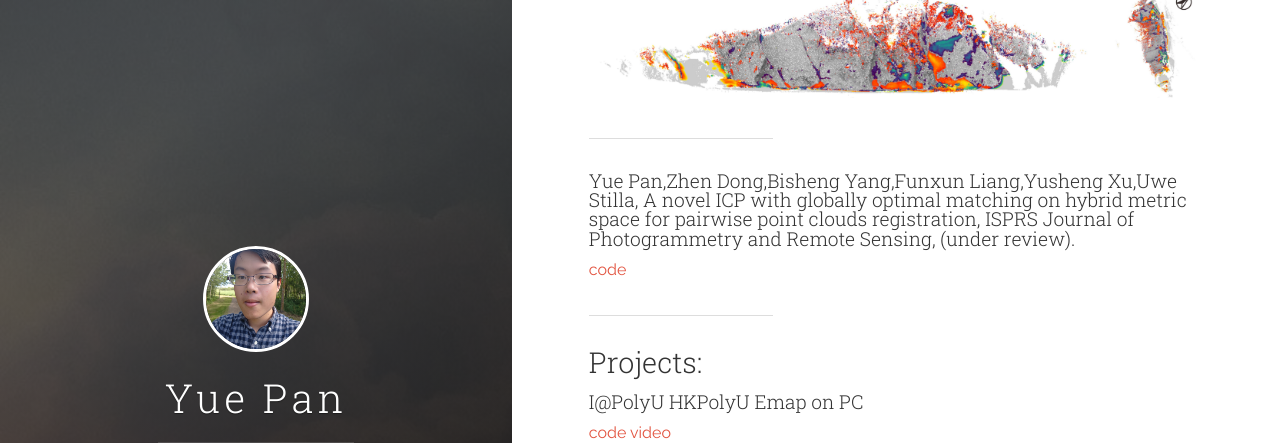
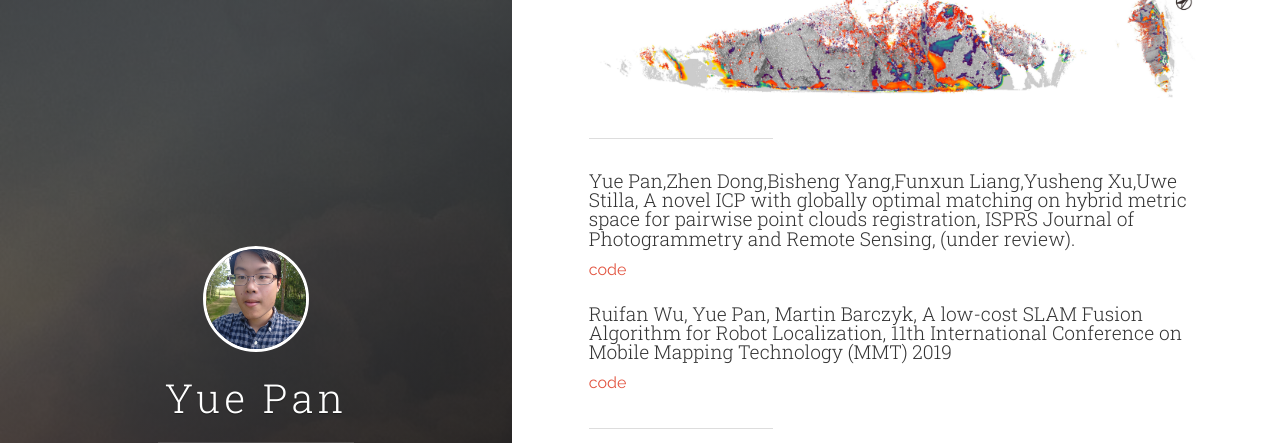
Before and after one commit to YuePanEdward/YuePanEdward.github.io, a Jekyll site: the page built from _posts/2018-12-01-about.md, in a window 1280 px wide and 900 px high, scrolled down 1367 px, cut to the strip 0-443 px from the top of the window. Built offline with Jekyll 4.4.1, drawn with Linux system fonts in a browser that asks for light colours; some of the changed text lies outside the part shown.

Commit message:
Update 2018-12-01-about.md

```diff
--- a/_posts/2018-12-01-about.md
+++ b/_posts/2018-12-01-about.md
@@ -46,6 +46,10 @@ Research Gate: https://www.researchgate.net/profile/Yue_Pan36
 #### Yue Pan,Zhen Dong,Bisheng Yang,Funxun Liang,Yusheng Xu,Uwe Stilla, A novel ICP with globally optimal matching on hybrid metric space for pairwise point clouds registration, ISPRS Journal of Photogrammetry and Remote Sensing, (under review).
 
 [code](https://github.com/YuePanEdward/IGSP)
+
+#### Ruifan Wu, Yue Pan, Martin Barczyk, A low-cost SLAM Fusion Algorithm for Robot Localization, 11th International Conference on Mobile Mapping Technology (MMT) 2019
+
+[code](https://github.com/YuePanEdward/VSLAM-LSLAM-Comparison)
 
 ---
 
```
Also changed, not shown: other parts of _posts/2018-12-01-about.md (+1 -1 lines).
